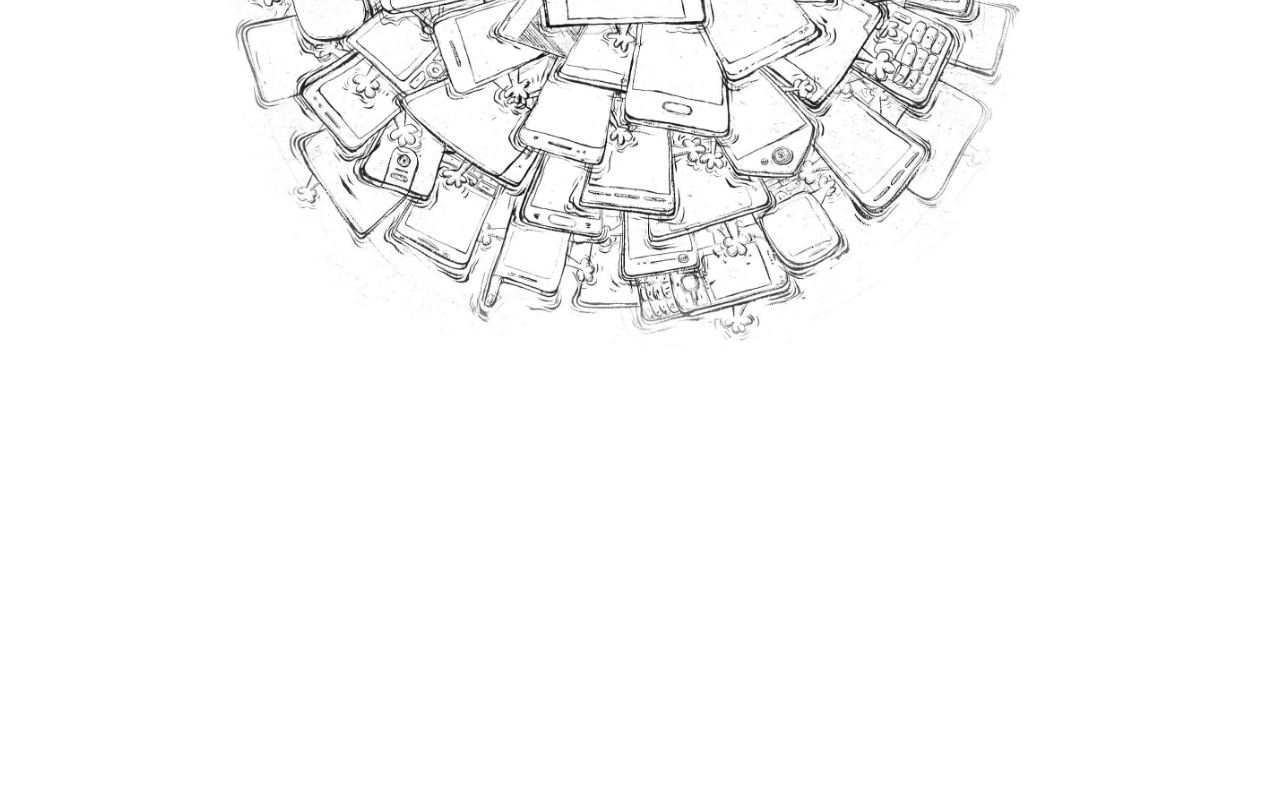
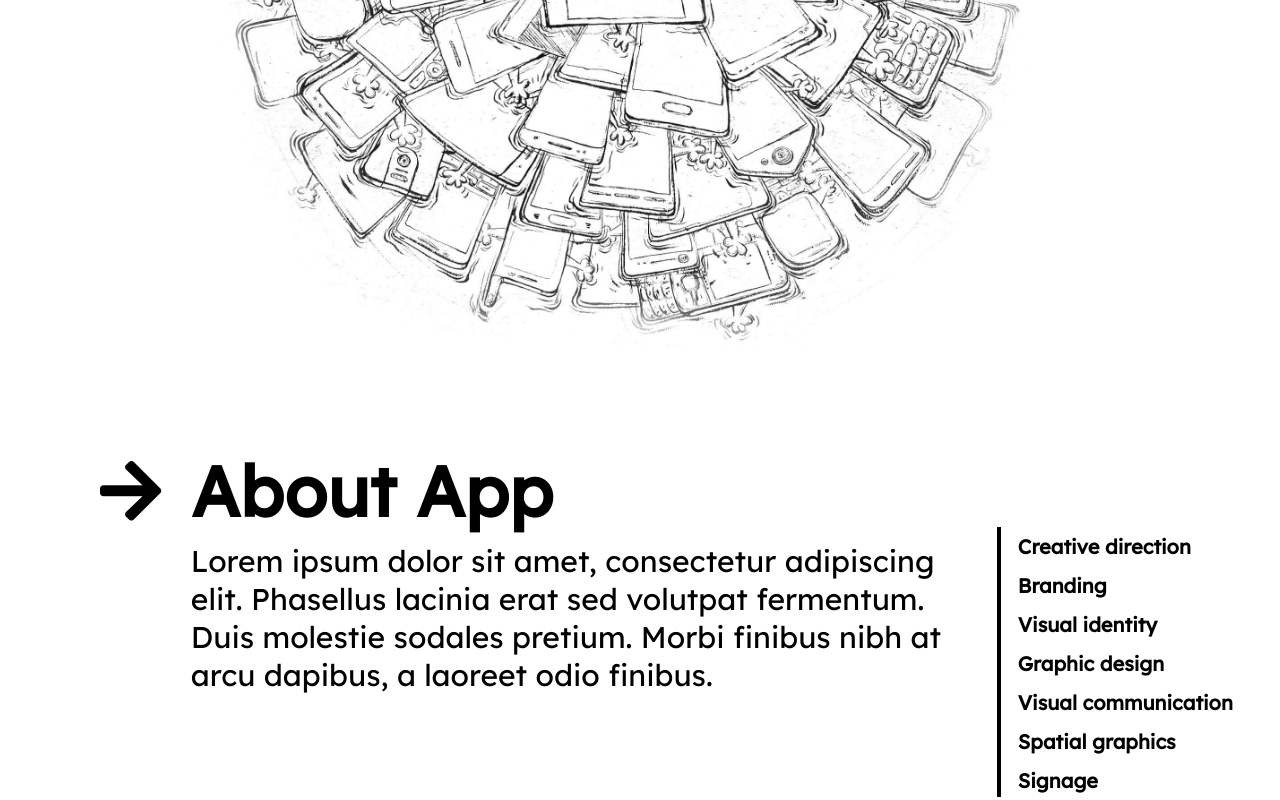
Before and after one commit to MdWahiduzzamanEmon/Apps-project-demo, a plain HTML site: page index.html in a window 1280 px wide. Shown: the part 2790-3590 px from the top of the page. Before the commit the page ends 3217 px from the top, so only its background shows below. Drawn offline with Linux system fonts and the light colour scheme.

Commit message:
about section add

```diff
--- a/index.html
+++ b/index.html
@@ -142,5 +142,42 @@
         <img src="img/02.jpg" alt="">
      </div>
  </section>
+
+ <!-- about app section -->
+
+<section class="about-app">
+    <div class="wrapper">
+        <div class="flex-container">
+            <div class="about-app-content">
+                <div class="left-arrow-section">
+                    <i class="fas fa-arrow-right"></i>
+                </div>
+                <div class="middle-content-section">
+                    <h1>
+                        About App
+                    </h1>
+                    <p>
+                        Lorem ipsum dolor sit amet, consectetur adipiscing elit. Phasellus lacinia erat sed volutpat fermentum. Duis
+                        molestie
+                        sodales pretium. Morbi finibus nibh at arcu dapibus, a laoreet odio finibus.
+                    </p>
+                </div>
+                <div class="right-content-section">
+                    <ul>
+                        <li>Creative direction</li>
+                        <li>Branding</li>
+                        <li>Visual identity</li>
+                        <li>Graphic design</li>
+                        <li>Visual communication</li>
+                        <li>Spatial graphics</li>
+                        <li>Signage</li>
+                    </ul>
+                </div>
+            </div>
+        </div>
+    </div>
+</section>
+
+ <!-- about app section end -->
 </body>
 </html>
--- a/style.css
+++ b/style.css
@@ -86,7 +86,7 @@ header{
 .menu ul li ul{
     position:absolute;
     display: none;
-    top:100%;
+    top:95%;
     left: 0;
     background-color: #fff;
 }
@@ -316,3 +316,39 @@ header{
     margin: 0 auto;
 }
 /*bg-big-img*/
+
+/* about-app-section */
+.flex-container{
+    margin-left: 100px;
+}
+.about-app-content{
+    display: flex;
+}
+.left-arrow-section{
+    width: 6%;
+    font-size: 7rem;
+    margin-top: 20px;
+}
+.middle-content-section{
+    width: 70%;
+    padding: 20px;
+}
+.middle-content-section h1{
+    font-size: 7rem;
+    margin-bottom: 0.625rem;
+}
+.middle-content-section p{
+    font-size: 3rem;
+}
+.right-content-section {
+    border-left: 4px solid #000;
+    height: 270px;
+    margin-top: 100px;
+}
+.right-content-section ul li{
+    list-style: none;
+    font-size: 2rem;
+    font-weight: bold;
+    padding: 7px;
+    margin-left: 10px;
+}
```
